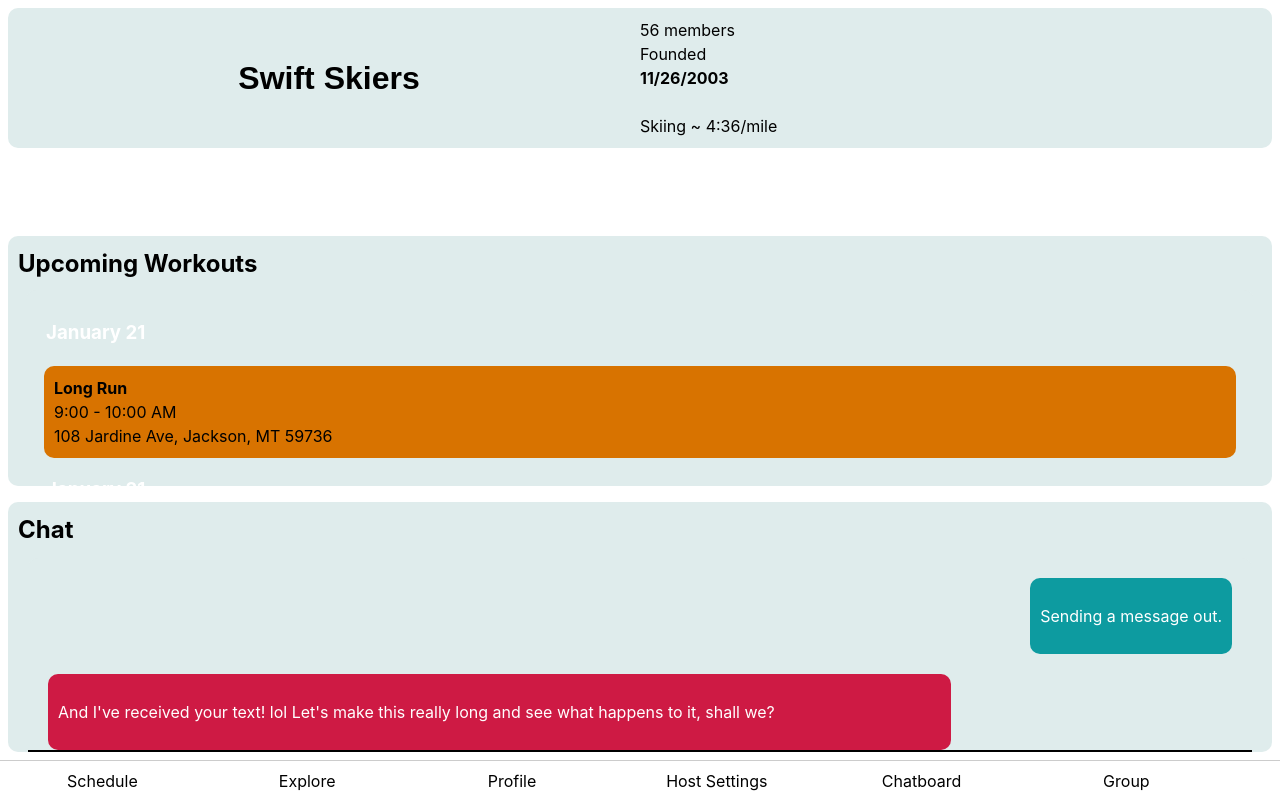
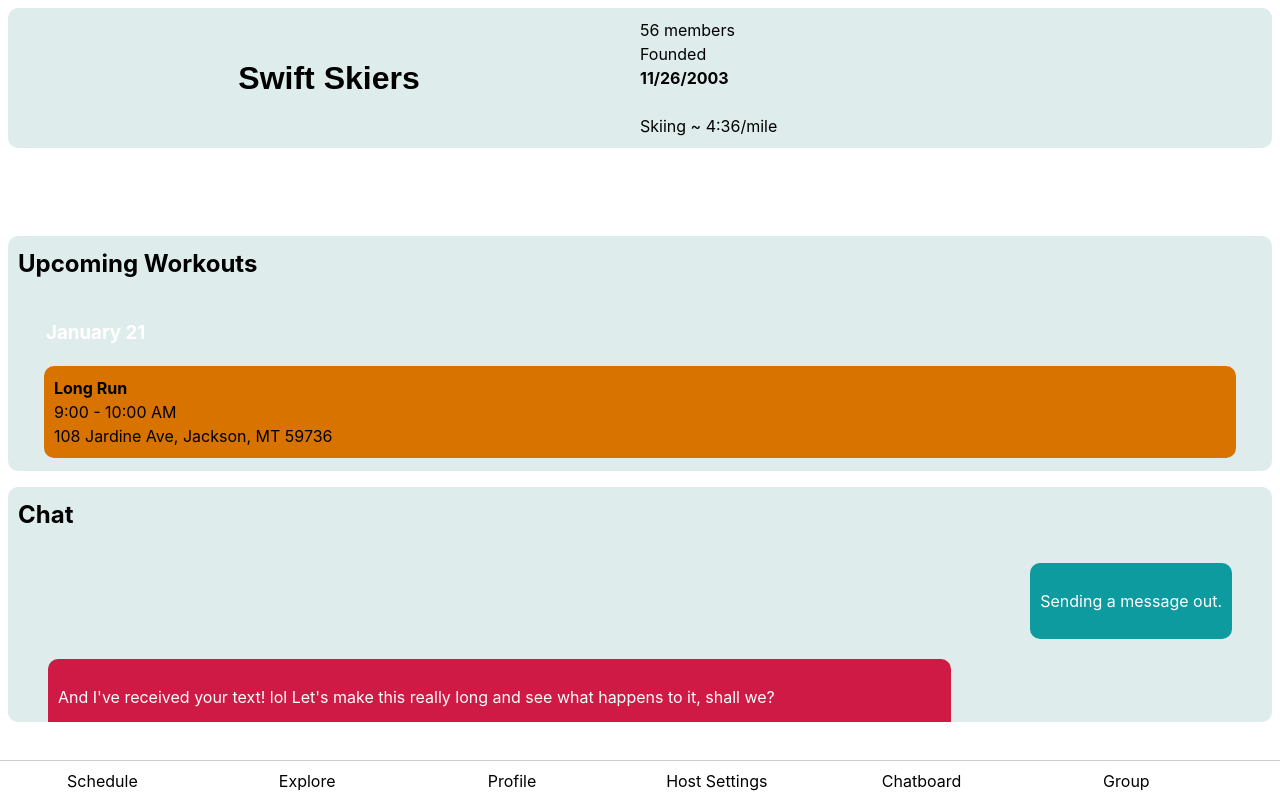
Before and after one commit to hopkinstechnocrats/fether, a React (Create React App) app: page / in a window 1280 px wide. Both pictures are taken after a click on the item "Group". Built offline with nearby package versions, Linux system fonts and the light colour scheme.

Commit message:
changed max height of boxes

```diff
--- a/src/components/GroupPage.css
+++ b/src/components/GroupPage.css
@@ -17,7 +17,7 @@ div.boundedScrollbox {
 }
 
 .GroupPage {
-  max-height: 35%;
+  max-height: 33%;
   display: flex;
   flex-flow: column;
 }
```
